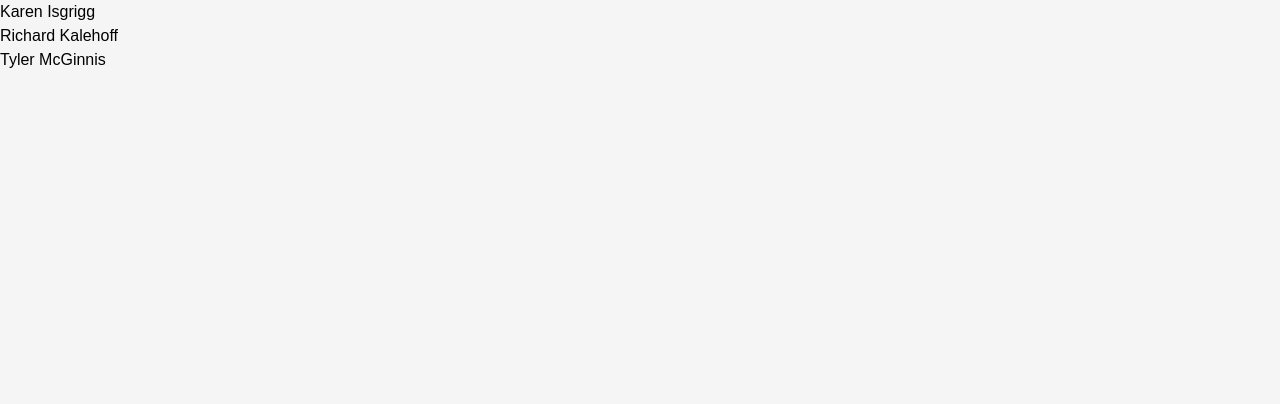
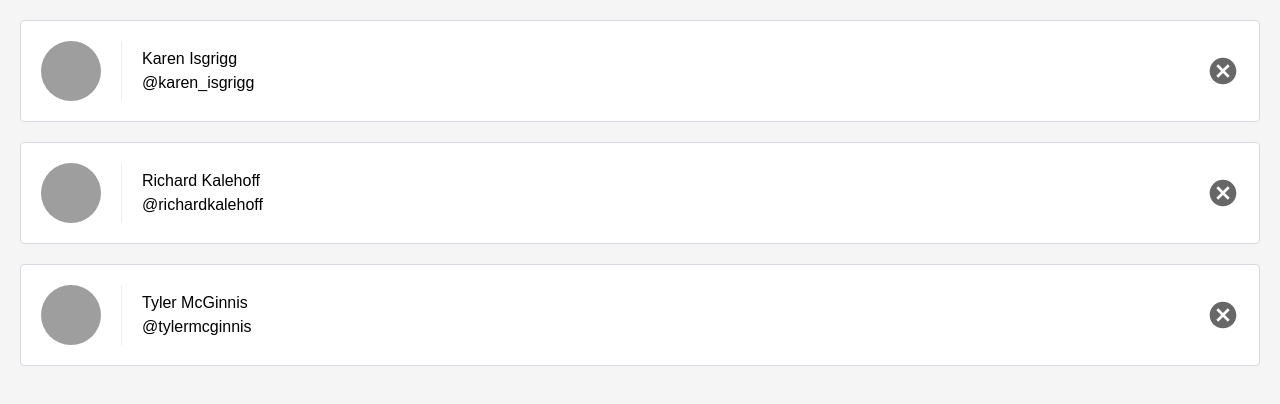
Before and after one commit to simotae14/Contacts, a React (Create React App) app: page / in a window 1280 px wide. Shown: the top 404 px of the page. Built offline with nearby package versions, Linux system fonts and the light colour scheme.

Commit message:
Pass Data into Components With Props part3

```diff
--- a/src/App.js
+++ b/src/App.js
@@ -5,19 +5,19 @@
   {
       "id": "karen",
       "name": "Karen Isgrigg",
-      "handle": "karen_isgrigg",
+      "handle": "@karen_isgrigg",
       "avatarURL": "http://localhost:5001/karen.jpg"
     },
     {
        "id": "richard",
        "name": "Richard Kalehoff",
-       "handle": "richardkalehoff",
+       "handle": "@richardkalehoff",
        "avatarURL": "http://localhost:5001/richard.jpg"
      },
      {
        "id": "tyler",
        "name": "Tyler McGinnis",
-       "handle": "tylermcginnis",
+       "handle": "@tylermcginnis",
        "avatarURL": "http://localhost:5001/tyler.jpg"
      }
 ];
--- a/src/ListContacts.js
+++ b/src/ListContacts.js
@@ -5,8 +5,20 @@
     return (
       <ol className='contact-list'>
           { this.props.contacts.map((contact) => (
-              <li key={contact.id}>
-                {contact.name}
+              <li key={contact.id} className='contact-list-item'>
+                <div
+                  className='contact-avatar'
+                  style={{
+                    backgroundImage: `url(${contact.avatarURL})`
+                  }}
+                ></div>
+                <div className='contact-details'>
+                  <p>{contact.name}</p>
+                  <p>{contact.handle}</p>
+                </div>
+                <button className='contact-remove'>
+                  Remove
+                </button>
               </li>
           ))}
       </ol>
```
